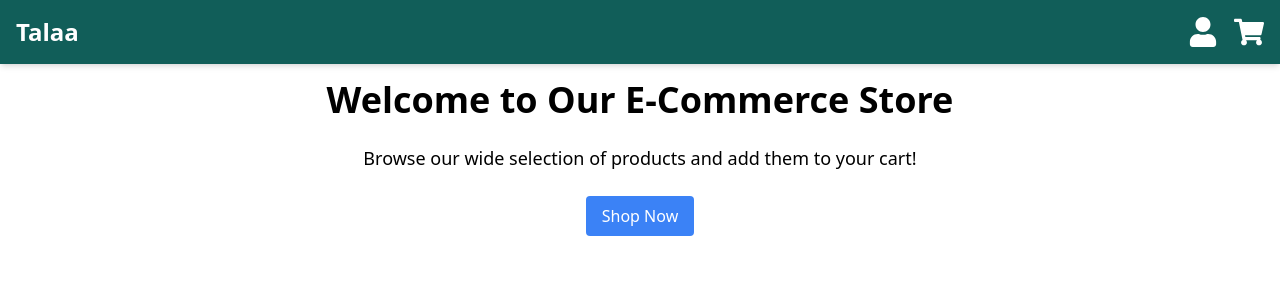
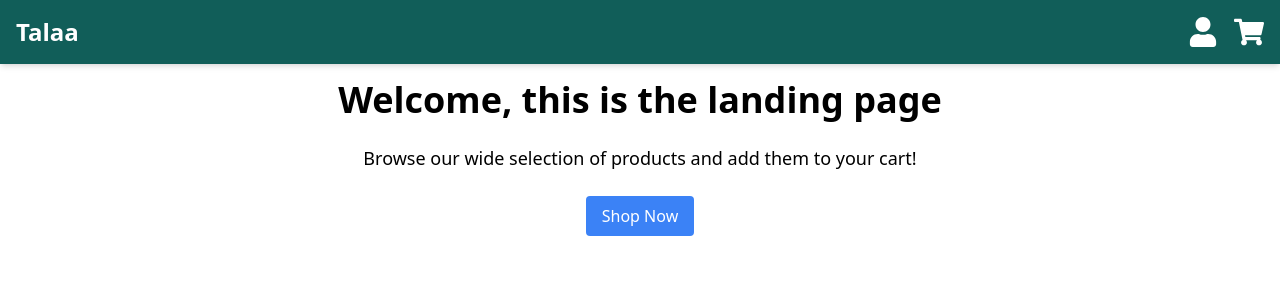
Before and after one commit to taladabbagh/Divine, a React (Vite) app: page / in a window 1280 px wide. Shown: the top 300 px of the page. Built offline with nearby package versions, Linux system fonts and the light colour scheme.

Commit message:
initial commit

```diff
--- a/src/App.tsx
+++ b/src/App.tsx
@@ -3,7 +3,7 @@ import Home from './pages/Home';
 import Products from './pages/Products';
 import Cart from './pages/Cart';
 import Checkout from './pages/Checkout';
-import Header from './components/Header';  // Import your Header component with the cart icon
+import Header from './components/Header';
 import { ToastContainer } from 'react-toastify';
 import Registration from './pages/Registration';
 import 'react-toastify/dist/ReactToastify.css';
@@ -13,13 +13,10 @@ function App() {
   return (
     <Router>
       <div>
-        {/* Header with cart icon will be displayed on all pages */}
         <Header />
 
-        {/* Toast notifications */}
         <ToastContainer position="top-right" autoClose={3000} />
 
-        {/* Define routes for your pages */}
         <Routes>
           <Route path="/" element={<Home />} />
           <Route path="/products" element={<Products />} />
--- a/src/pages/Cart.tsx
+++ b/src/pages/Cart.tsx
@@ -1,6 +1,6 @@
 import React from 'react';
 import { useSelector } from 'react-redux';
-import { RootState } from '../store';  // RootState type from your store
+import { RootState } from '../store';
 import { Link } from 'react-router-dom';
 
 const Cart: React.FC = () => {
--- a/src/pages/Home.tsx
+++ b/src/pages/Home.tsx
@@ -4,7 +4,7 @@ import { Link } from 'react-router-dom';
 const Home: React.FC = () => {
   return (
     <div className="container mx-auto p-4 text-center">
-      <h1 className="text-4xl font-bold mb-6">Welcome to Our E-Commerce Store</h1>
+      <h1 className="text-4xl font-bold mb-6">Welcome, this is the landing page</h1>
       <p className="text-lg mb-6">Browse our wide selection of products and add them to your cart!</p>
       <Link to="/products">
         <button className="bg-blue-500 text-white px-4 py-2 rounded hover:bg-blue-600">
--- a/src/pages/Registration.tsx
+++ b/src/pages/Registration.tsx
@@ -39,13 +39,11 @@ const Registration: React.FC = () => {
         </div>
 
         {isLogin ? (
-          // Log In Form
           <Formik
             initialValues={{ email: '', password: '' }}
             validationSchema={loginValidationSchema}
             onSubmit={(values) => {
               console.log('Log In data', values);
-              // Handle login logic here
             }}
           >
             <Form>
@@ -73,7 +71,6 @@ const Registration: React.FC = () => {
             validationSchema={signUpValidationSchema}
             onSubmit={(values) => {
               console.log('Sign Up data', values);
-              // Handle sign-up logic here
             }}
           >
             <Form>
--- a/src/reducers/index.ts
+++ b/src/reducers/index.ts
@@ -1,13 +1,11 @@
 import { combineReducers } from 'redux';
 
-// Example individual reducer imports
 import cartReducer from './cartReducer';
 import productReducer from './productReducer';
 
 const rootReducer = combineReducers({
   cart: cartReducer,
   products: productReducer,
-  // Add other reducers here
 });
 
 export default rootReducer;
--- a/src/store.tsx
+++ b/src/store.tsx
@@ -7,7 +7,7 @@ const store = configureStore({
     product: productReducer,
     cart: cartReducer,
   },
-  devTools: process.env.NODE_ENV !== 'production',  // Enable Redux DevTools in development mode
+  devTools: process.env.NODE_ENV !== 'production',
 });
 
 export type RootState = ReturnType<typeof store.getState>;
```
